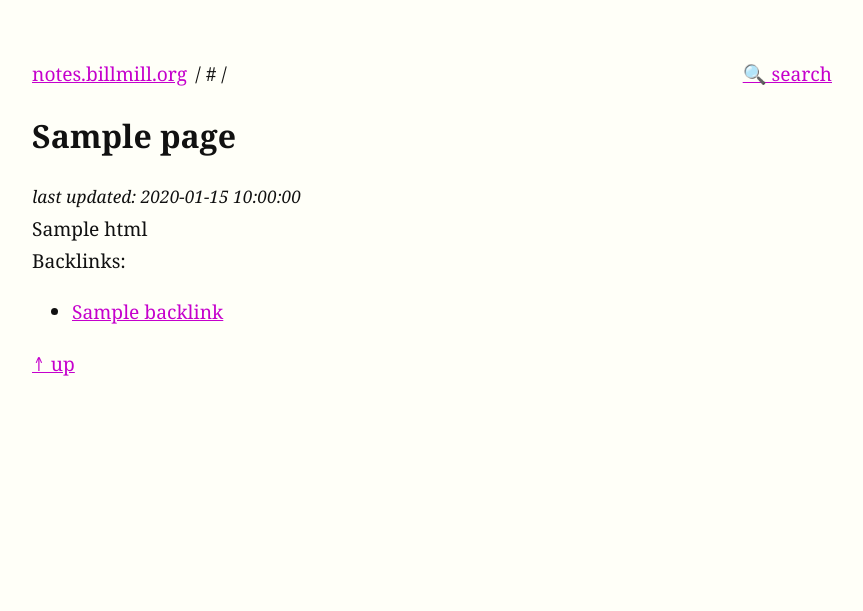
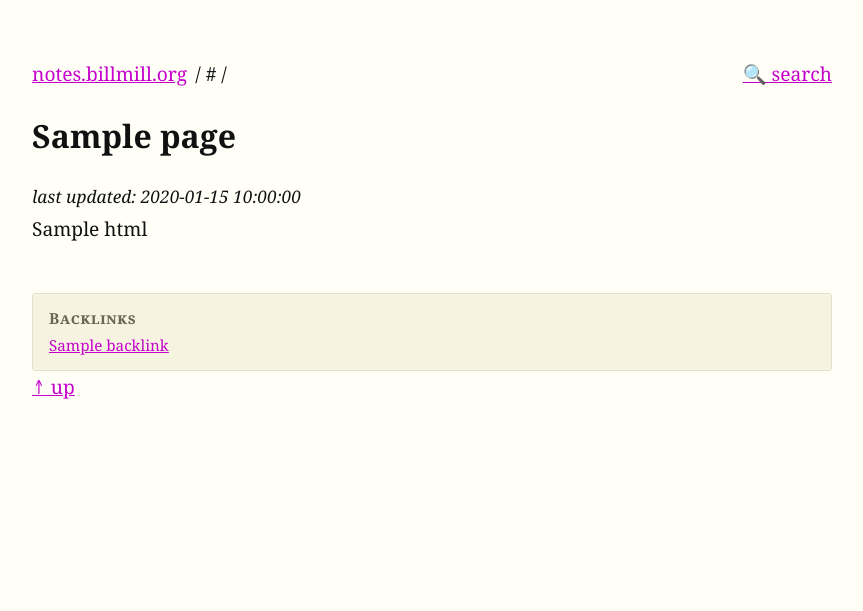
Before and after one commit to llimllib/obsidian_notes, a Python web app: template templates/page.html in a window 1280 px wide. Shown: the top 611 px of the page, without its empty margins (208-1071 px from the left). Run offline with Jinja, Linux system fonts and the light colour scheme; the template is opened without the code that fills it: most values are stand-ins (such as "Sample title", 1, 10 or a date in 2020).

Commit message:
feat: style backlinks

```diff
--- a/templates/page.html
+++ b/templates/page.html
@@ -51,12 +51,10 @@
     {{ page.html }}
     {% if page.backlinks %}
     <div class="backlinks">
-      Backlinks:
+      <div class="backlinks-label">Backlinks</div>
       <ul>
         {% for backlink in page.backlinks %}
-        <li>
-          <a href="/{{ backlink.link_path }}">{{ backlink.title }}</a>
-        </li>
+        <li><a href="/{{ backlink.link_path }}">{{ backlink.title }}</a></li>
         {% endfor %}
       </ul>
     </div>
--- a/templates/style.css
+++ b/templates/style.css
@@ -601,3 +601,36 @@ p.important-content {
   padding-left: 5px;
   padding-right: 5px;
 }
+
+.backlinks {
+  margin-top: 3rem;
+  padding: 0.8rem 1rem;
+  background-color: #f6f3e0;
+  border: 1px solid #e4e0cf;
+  border-radius: 0.2rem;
+  font-size: 0.95rem;
+  line-height: 1.5;
+}
+
+.backlinks-label {
+  font-variant: small-caps;
+  letter-spacing: 0.05em;
+  font-weight: bold;
+  color: #6a6758;
+  margin-bottom: 0.3em;
+}
+
+.backlinks ul {
+  margin: 0;
+  padding: 0;
+  list-style: none;
+}
+
+.backlinks ul li {
+  display: inline;
+}
+
+.backlinks ul li:not(:last-child)::after {
+  content: " · ";
+  color: #a39f8a;
+}
```
